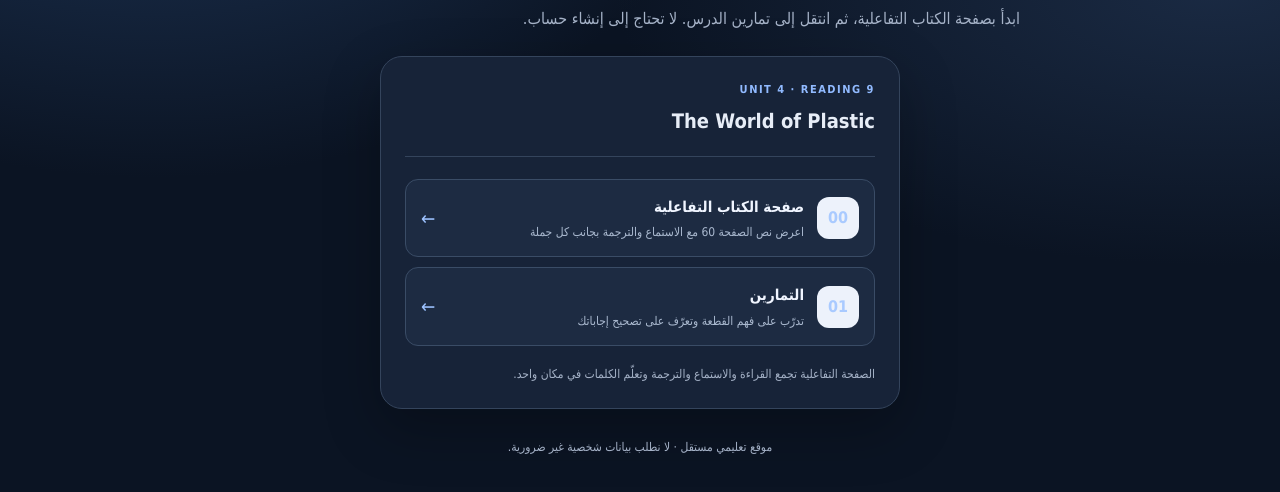
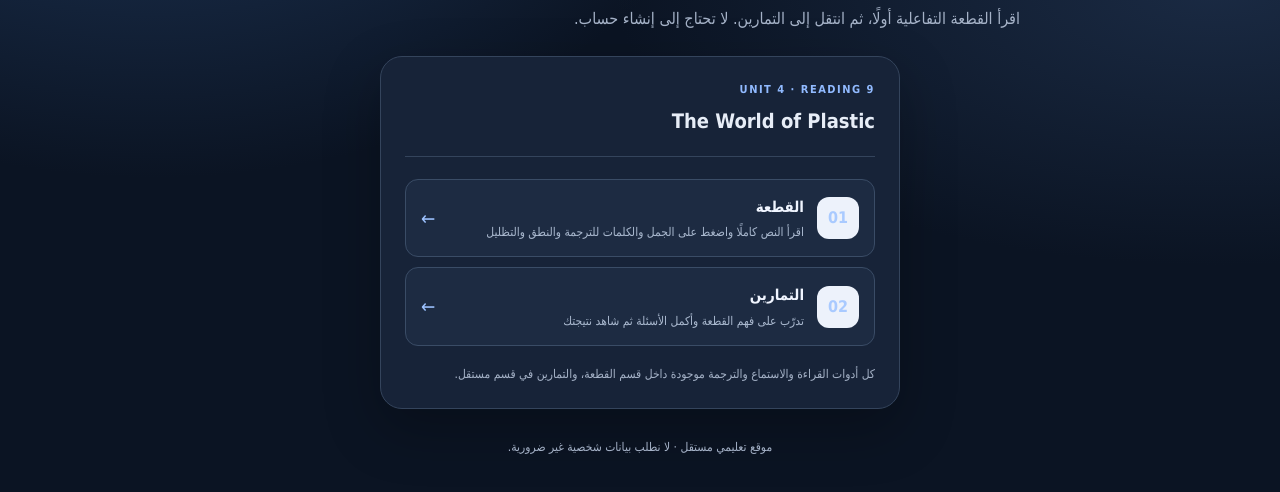
Before and after one commit to mrwael1773/the-art-of-advertising, a plain HTML site: page public/index.html in a window 1280 px wide. Shown: the part 252-744 px from the top of the page. Drawn offline with Linux system fonts and the light colour scheme.

Commit message:
Clarify the two-section learning structure

```diff
--- a/public/index.html
+++ b/public/index.html
@@ -1,6 +1,6 @@
 <!doctype html>
 <html lang="ar" dir="rtl"><head><meta charset="utf-8"><meta name="viewport" content="width=device-width,initial-scale=1"><meta name="theme-color" content="#10233f"><meta name="description" content="The Art of Advertising — The World of Plastic"><title>The Art of Advertising | مساحة التعلم</title><link rel="stylesheet" href="./styles.css?v=5"><script src="./app.js" defer></script></head>
 <body><main class="shell"><header class="brand"><div class="brand-mark" aria-hidden="true">A</div><div><p class="eyebrow">UNIT 4 · READING</p><h1>The Art of Advertising</h1><p class="subtitle">The World of Plastic</p></div></header>
-<section class="intro"><p class="eyebrow">مساحة التعلم</p><h2>اختر القسم الذي تريد البدء به</h2><p>ابدأ بصفحة الكتاب التفاعلية، ثم انتقل إلى تمارين الدرس. لا تحتاج إلى إنشاء حساب.</p></section>
+<section class="intro"><p class="eyebrow">مساحة التعلم</p><h2>اختر القسم الذي تريد البدء به</h2><p>اقرأ القطعة التفاعلية أولًا، ثم انتقل إلى التمارين. لا تحتاج إلى إنشاء حساب.</p></section>
 <section class="auth-card home-card" aria-label="أقسام الدرس"><div class="account-top"><div><p class="eyebrow">UNIT 4 · READING 9</p><h2>The World of Plastic</h2></div></div>
-<nav class="learning-menu" aria-label="أقسام الدرس"><a class="learning-link" href="./textbook.html"><span class="menu-number">00</span><span><strong>صفحة الكتاب التفاعلية</strong><small>اعرض نص الصفحة 60 مع الاستماع والترجمة بجانب كل جملة</small></span><span class="menu-arrow" aria-hidden="true">←</span></a><a class="learning-link" href="./quiz.html"><span class="menu-number">01</span><span><strong>التمارين</strong><small>تدرّب على فهم القطعة وتعرّف على تصحيح إجاباتك</small></span><span class="menu-arrow" aria-hidden="true">←</span></a></nav><p class="home-note">الصفحة التفاعلية تجمع القراءة والاستماع والترجمة وتعلّم الكلمات في مكان واحد.</p></section><footer><p>موقع تعليمي مستقل · لا نطلب بيانات شخصية غير ضرورية.</p></footer></main></body></html>
+<nav class="learning-menu" aria-label="أقسام الدرس"><a class="learning-link" href="./textbook.html"><span class="menu-number">01</span><span><strong>القطعة</strong><small>اقرأ النص كاملًا واضغط على الجمل والكلمات للترجمة والنطق والتظليل</small></span><span class="menu-arrow" aria-hidden="true">←</span></a><a class="learning-link" href="./quiz.html"><span class="menu-number">02</span><span><strong>التمارين</strong><small>تدرّب على فهم القطعة وأكمل الأسئلة ثم شاهد نتيجتك</small></span><span class="menu-arrow" aria-hidden="true">←</span></a></nav><p class="home-note">كل أدوات القراءة والاستماع والترجمة موجودة داخل قسم القطعة، والتمارين في قسم مستقل.</p></section><footer><p>موقع تعليمي مستقل · لا نطلب بيانات شخصية غير ضرورية.</p></footer></main></body></html>
```
